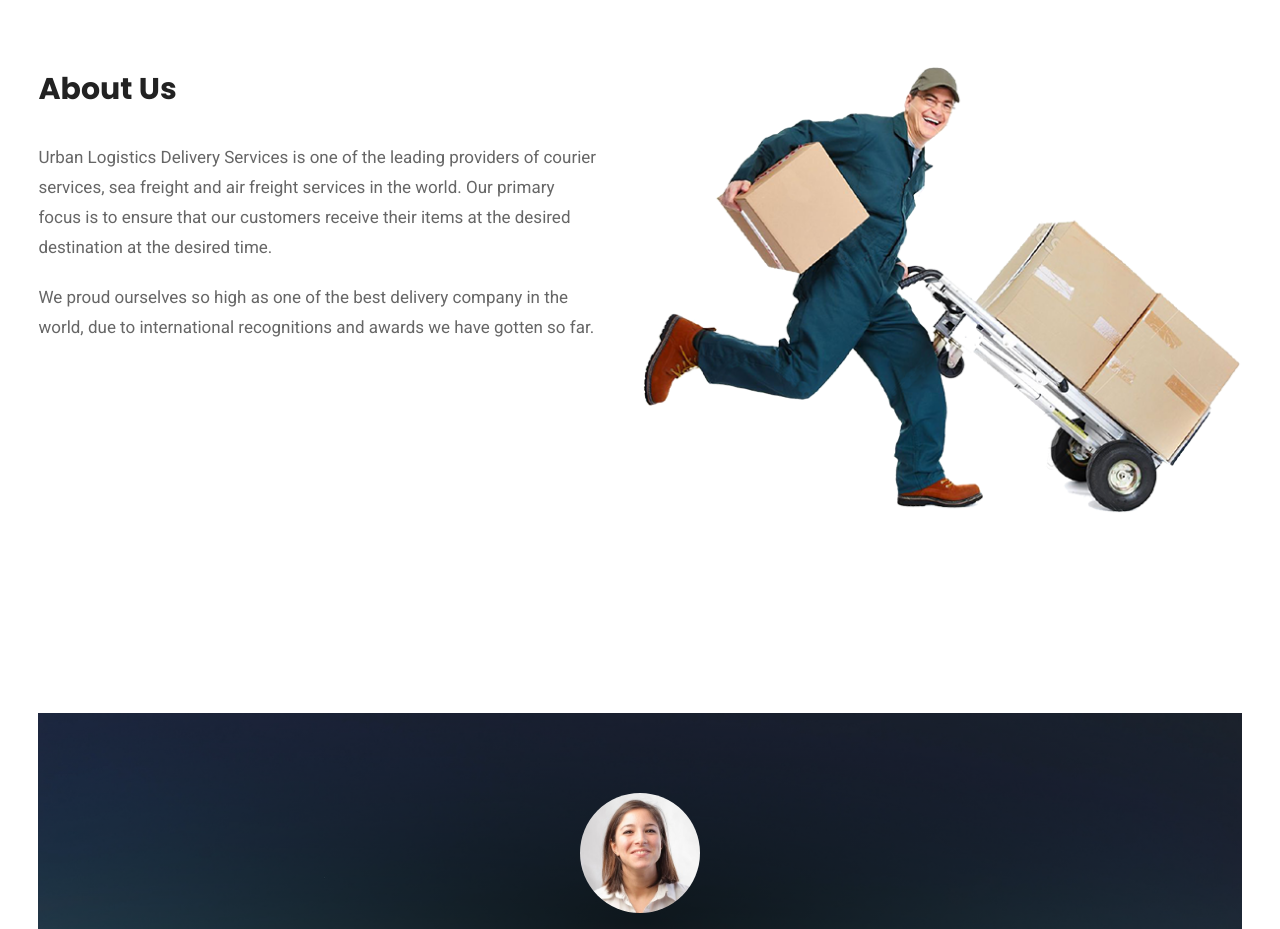
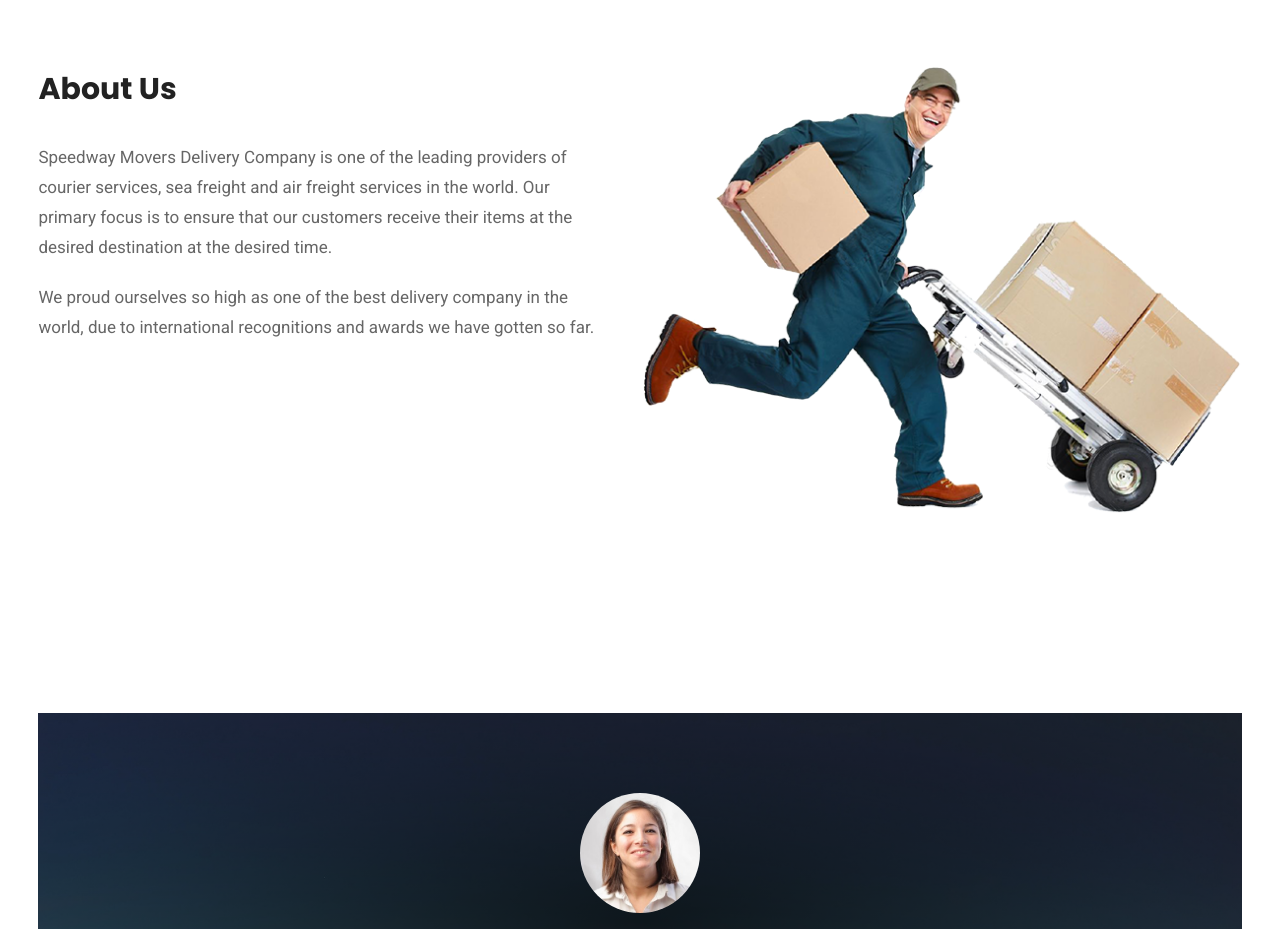
Before and after one commit to kiisi/reduxtoolkit_1, a React (Create React App) app: page / in a window 1280 px wide. Shown: the part 2200-3129 px from the top of the page. Built offline with nearby package versions, Linux system fonts and the light colour scheme.

Commit message:
Update on typography

```diff
--- a/src/Pages/Home/About/About.js
+++ b/src/Pages/Home/About/About.js
@@ -8,7 +8,7 @@
         <div className="about">
             <div className="about-content">
                 <h1>About Us</h1>
-                <p>Urban Logistics Delivery Services is one of the leading providers of courier services, sea freight and air freight services in the world. Our primary focus is to ensure that our customers receive their items at the desired destination at the desired time.</p>
+                <p>Speedway Movers Delivery Company is one of the leading providers of courier services, sea freight and air freight services in the world. Our primary focus is to ensure that our customers receive their items at the desired destination at the desired time.</p>
                 <p>We proud ourselves so high as one of the best delivery company in the world, due to international recognitions and awards we have gotten so far.</p>
             </div>
             <div className="about-img">
```
